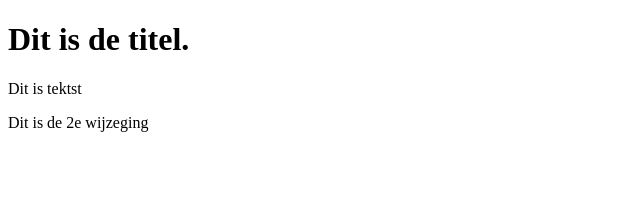
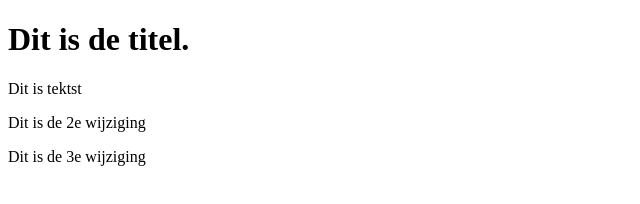
Before and after one commit to AnimeThai3/team_2_thibault, a plain HTML site: page nieuwProject/WebContent/index.html in a window 1280 px wide. Shown: the whole page, without its empty margins (0-640 px from the left). Drawn offline with Linux system fonts and the light colour scheme.

Commit message:
dit is de derde wijziging

```diff
--- a/nieuwProject/WebContent/index.html
+++ b/nieuwProject/WebContent/index.html
@@ -8,7 +8,8 @@
 	<h1>Dit is de titel.</h1>
 	<article>
 		<p>Dit is tektst</p>
-		<p>Dit is de 2e wijzeging</p>
+		<p>Dit is de 2e wijziging</p>
+		<p>Dit is de 3e wijziging</p>
 	</article>
 </body>
 </html>
```
